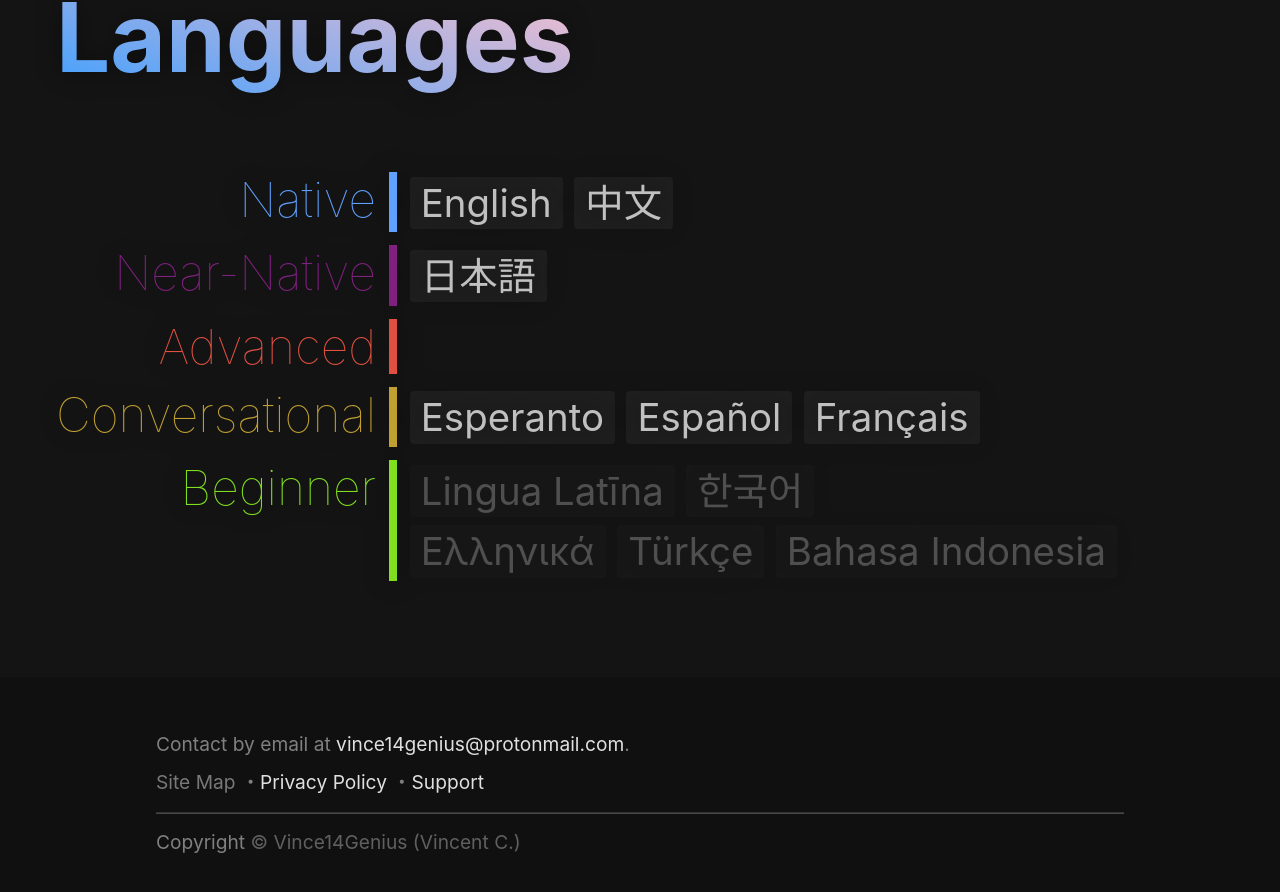
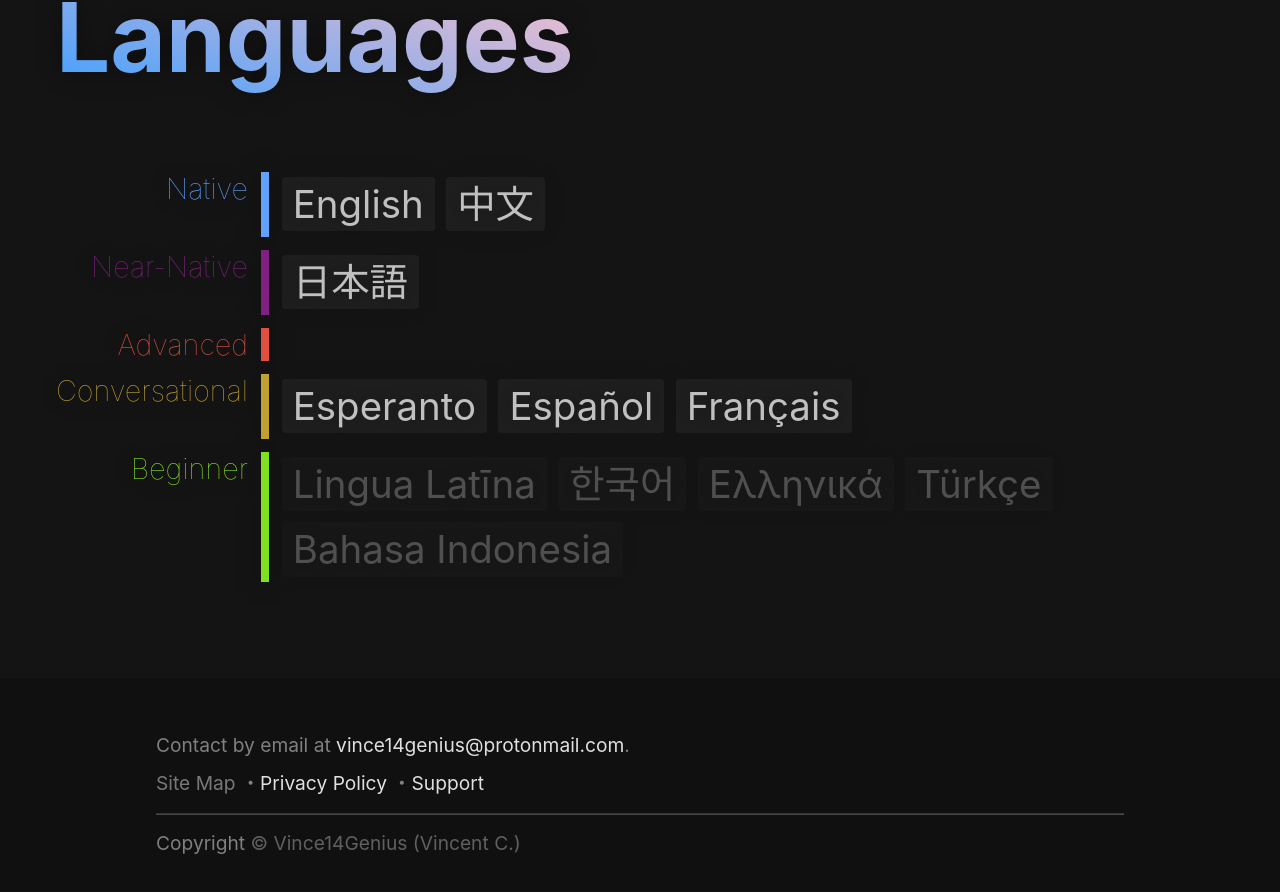
Before and after one commit to Vince14Genius/Vince14Genius.github.io, a React (Create React App) app: page / in a window 1280 px wide. Shown: the part 1670-2562 px from the top of the page. Built offline with nearby package versions, Linux system fonts and the light colour scheme.

Commit message:
fixed language tags; added hover to project page buttons

```diff
--- a/src/App.css
+++ b/src/App.css
@@ -228,7 +228,9 @@ th {
 
 .social-media-link,
 .language-tag,
-.projects-grid-item {
+.projects-grid-item,
+.project-primary-link,
+.project-github-link {
   -webkit-transition: -webkit-transform 0.3s;
   -moz-transition: -moz-transform 0.3s;
   -ms-transition: -ms-transform 0.3s;
@@ -324,9 +326,9 @@ section.full-page-height {
 .language-chart {
   column-gap: 0.8rem;
   row-gap: 0.8rem;
-  font-size: 3rem;
   max-width: 100%;
   display: grid;
+  overflow: visible;
   overflow-wrap: break-word;
 }
 
@@ -339,21 +341,27 @@ section.full-page-height {
   grid-column-start: 1;
   grid-column-end: 2;
   overflow-wrap: break-word;
+
+  align-items: center;
+  font-size: 1.8rem;
 }
 
 .language-chart-data-column {
   grid-column-start: 2;
   grid-column-end: 3;
+  font-size: 2.4rem;
+  line-height: 1.7;
+  overflow: visible;
 }
 
 @media (max-width: 799px) {
   .language-chart {
     border-spacing: 0.5rem;
-    font-size: 1.2rem;
   }
 
   .language-chart-header-column {
     padding-right: 0.3rem;
+    font-size: 1.2rem;
   }
 }
 
@@ -382,26 +390,40 @@ section.full-page-height {
   border-color: var(--color-language-proficiency-beginner);
 }
 
+.language-tag-container {
+  display: inline-block;
+  margin-right: 0.7rem;
+  line-height: 1;
+}
+
+.language-tag-container:last-of-type {
+  margin-right: 0;
+}
+
 .language-tag {
-  font-size: 2.4rem;
+  width: fit-content;
 
-  margin-right: 0.7rem;
-  padding: 0.2rem 0.7rem;
+  padding: 0.5rem 0.7rem;
   border-radius: 4px;
 
   background-color: rgba(128, 128, 128, 0.1);
   -webkit-backdrop-filter: saturate(180%) blur(20px);
   backdrop-filter: saturate(180%) blur(20px);
-  filter: drop-shadow(0 0 0.75rem rgba(0, 0, 0, 0.2));
+  filter: drop-shadow(0 0 0.5rem rgba(0, 0, 0, 0.1));
 
-  line-height: 1.5;
   overflow-wrap: break-word;
 }
 
 @media (max-width: 799px) {
+  .language-chart-data-column {
+    font-size: 1rem;
+  }
+
+  .language-tag-container {
+    margin-right: 0.3rem;
+  }
+
   .language-tag {
-    font-size: 1rem;
-    margin-right: 0.3rem;
     padding: 0.2rem 0.3rem;
   }
 }
@@ -416,10 +438,6 @@ section.full-page-height {
   transform: scale(1.04);
 }
 
-.language-tag:last-of-type {
-  margin-right: 0;
-}
-
 .language-proficiency-secondary-tier {
   opacity: 0.35;
 }
--- a/src/pages/index.tsx
+++ b/src/pages/index.tsx
@@ -62,29 +62,51 @@ function Index() {
           <div className="language-chart">
             <div className="language-chart-header-column language-proficiency-native">Native</div>
             <div className="language-chart-data-column">
-              <span className="language-tag">English</span>
-              <span className="language-tag">中文</span>
+              <span className="language-tag-container">
+                <div className="language-tag">English</div>
+              </span>
+              <span className="language-tag-container">
+                <div className="language-tag">中文</div>
+              </span>
             </div>
             <div className="language-chart-header-column language-proficiency-near-native">Near-Native</div>
             <div className="language-chart-data-column">
-              <span className="language-tag">日本語</span>
+              <span className="language-tag-container">
+                <div className="language-tag">日本語</div>
+              </span>
             </div>
             <div className="language-chart-header-column language-proficiency-fluent">Advanced</div>
             <div className="language-chart-data-column">
             </div>
             <div className="language-chart-header-column language-proficiency-conversational">Conversational</div>
             <div className="language-chart-data-column">
-              <span className="language-tag">Esperanto</span>
-              <span className="language-tag">Español</span>
-              <span className="language-tag">Français</span>
+              <span className="language-tag-container">
+                <div className="language-tag">Esperanto</div>
+              </span>
+              <span className="language-tag-container">
+                <div className="language-tag">Español</div>
+              </span>
+              <span className="language-tag-container">
+                <div className="language-tag">Français</div>
+              </span>
             </div>
             <div className="language-chart-header-column language-proficiency-beginner">Beginner</div>
             <div className="language-proficiency-secondary-tier language-chart-data-column">
-              <span className="language-tag">Lingua Latīna</span>
-              <span className="language-tag">한국어</span>
-              <span className="language-tag">Ελληνικά</span>
-              <span className="language-tag">Türkçe</span>
-              <span className="language-tag">Bahasa Indonesia</span>
+              <span className="language-tag-container">
+                <div className="language-tag">Lingua Latīna</div>
+              </span>
+              <span className="language-tag-container">
+                <div className="language-tag">한국어</div>
+              </span>
+              <span className="language-tag-container">
+                <div className="language-tag">Ελληνικά</div>
+              </span>
+              <span className="language-tag-container">
+                <div className="language-tag">Türkçe</div>
+              </span>
+              <span className="language-tag-container">
+                <div className="language-tag">Bahasa Indonesia</div>
+              </span>
             </div>
           </div>
         </section>
--- a/src/pages/projects/projects.css
+++ b/src/pages/projects/projects.css
@@ -45,6 +45,7 @@
   align-items: start; */
 
   display: grid;
+  overflow: visible;
   gap: 0.8rem;
   grid-template-columns: var(--icon-size) auto min-content min-content;
   grid-template-rows: max-content var(--icon-size) min-content min-content;
@@ -52,8 +53,22 @@
 
 .projects-grid-item:hover {
   background-color: rgba(128, 128, 128, 0.15);
+  transform: scale(1.02);
   filter: drop-shadow(0 0 2rem rgba(0, 0, 0, 0.4));
-  transform: scale(1.02);
+}
+
+.project-primary-link:hover,
+.project-github-link:hover {
+  transform-origin: center;
+  transform: scale(1.15);
+  z-index: 1;
+  filter: drop-shadow(0 0 0.8rem rgba(0, 0, 0, 0.8));
+}
+
+.project-primary-link,
+.project-github-link {
+  transform-origin: center;
+  z-index: 1;
 }
 
 .app-store-download-badge img {
```
